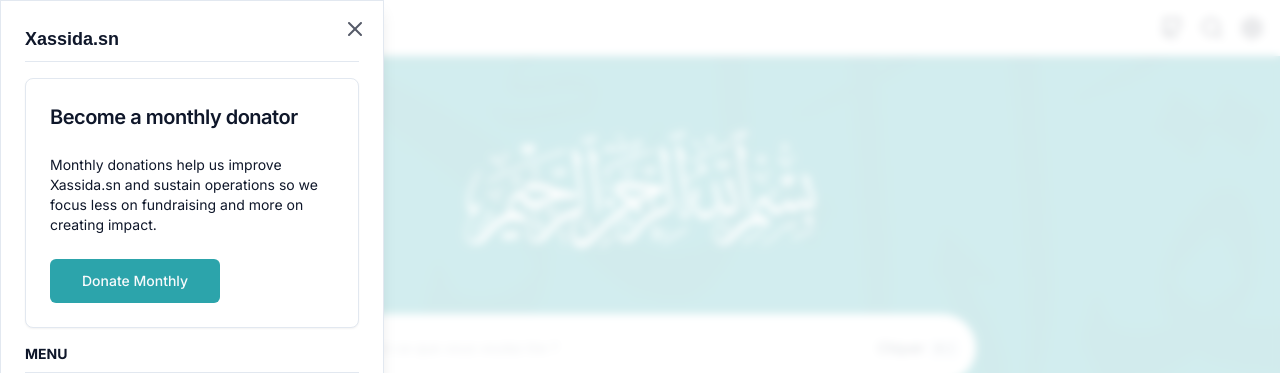
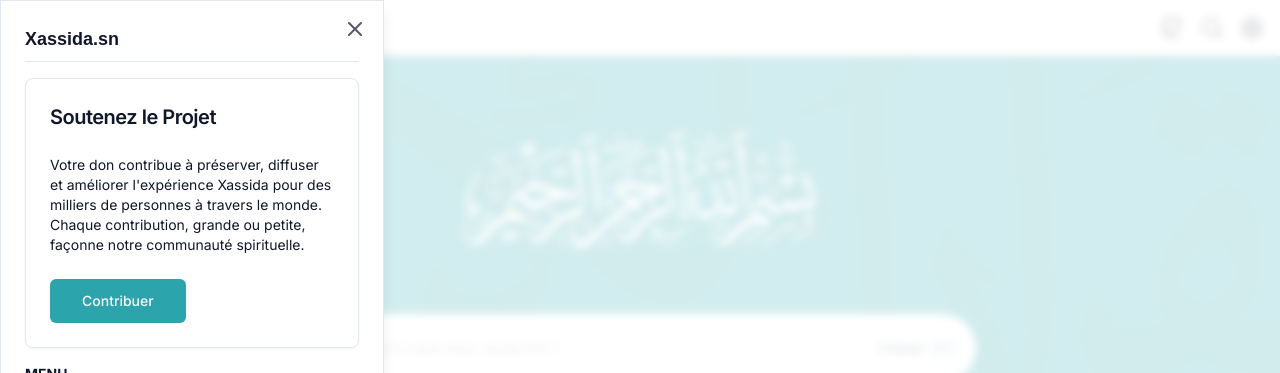
Before and after one commit to Tariha/xassida.sn-fontend, a Next.js app: page / in a window 1280 px wide. Both pictures are taken after a click on the button 27 px from the left and 28 px from the top of the page. Shown: the top 373 px of the page. Built offline with nearby package versions, Linux system fonts and the light colour scheme; no server answers; a web font is replaced by a local one.

Commit message:
donation through Kopar

```diff
--- a/components/Navbar/NavigationDrawer/DonationCard.tsx
+++ b/components/Navbar/NavigationDrawer/DonationCard.tsx
@@ -10,17 +10,24 @@ import {
 const DonationCard = () => (
   <Card>
     <CardHeader>
-      <CardTitle className="text-xl">Become a monthly donator</CardTitle>
+      <CardTitle className="text-xl">Soutenez le Projet</CardTitle>
     </CardHeader>
     <CardContent>
       <p>
-        Monthly donations help us improve Xassida.sn and sustain operations so
-        we focus less on fundraising and more on creating impact.
+        {
+          "Votre don contribue à préserver, diffuser et améliorer l'expérience Xassida pour des milliers de personnes à travers le monde. Chaque contribution, grande ou petite, façonne notre communauté spirituelle."
+        }
       </p>
     </CardContent>
     <CardFooter>
       <Button size="lg" className="text-md bg-vert hover:bg-vert/90">
-        Donate Monthly
+        <a
+          href="https://koparexpress.com/apps/collectes/r830jt9qe"
+          target="_blank"
+          rel="noreferrer"
+        >
+          Contribuer
+        </a>
       </Button>
     </CardFooter>
   </Card>
```
Also changed, not shown: 1 other file (tests, documents, lock files or other folders).
